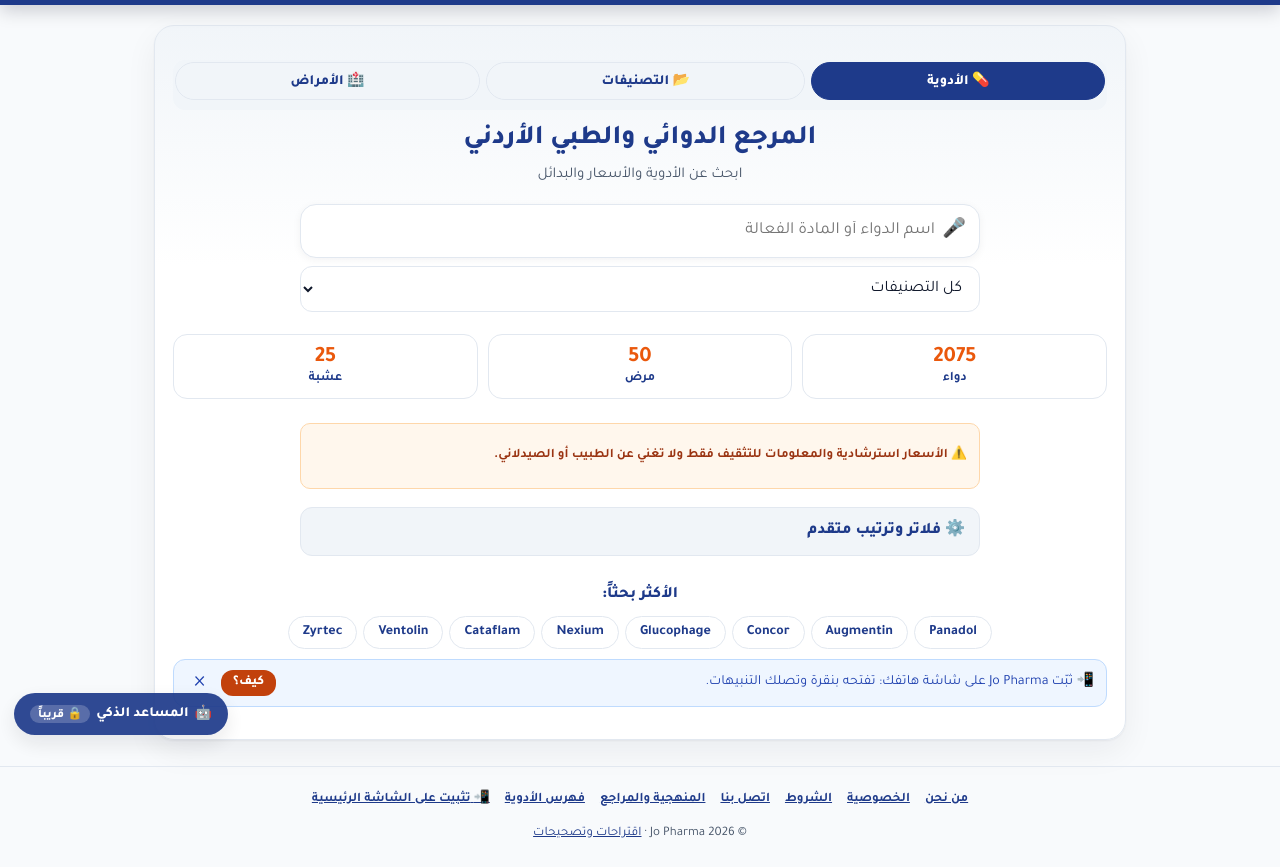
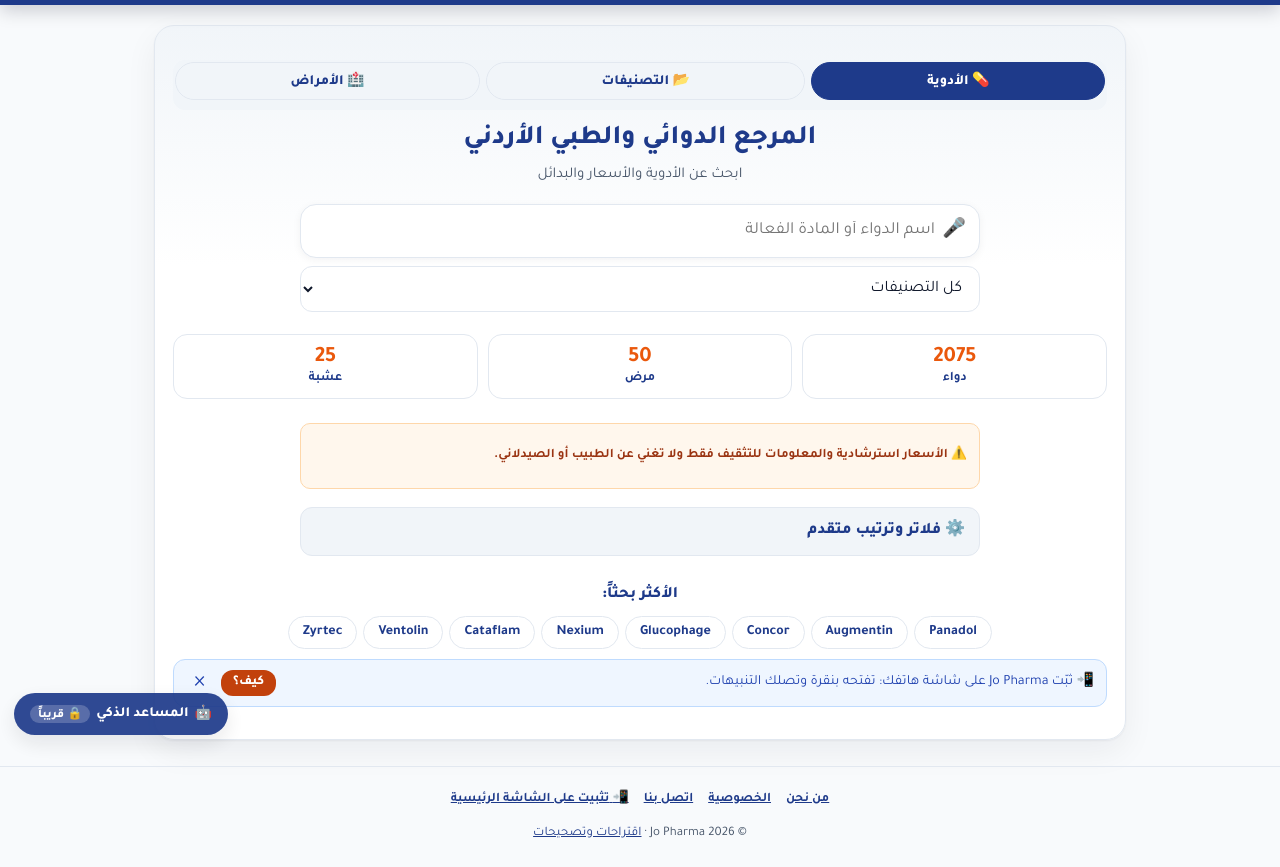
Before and after one commit to Jopharma/Jo-pharma, a plain HTML site: page index.html in a window 1280 px wide. Shown: the part 49-916 px from the top of the page. Drawn offline with Linux system fonts and the light colour scheme.

Commit message:
Add files via upload

```diff
--- a/index.html
+++ b/index.html
@@ -508,10 +508,7 @@ body{background:var(--bg);-webkit-font-smoothing:antialiased}
   <div style="margin-bottom: 12px; display: flex; justify-content: center; gap: 15px; flex-wrap: wrap;">
     <a href="about.html" style="font-weight: 700;" data-i="fAbout"></a>
     <a href="privacy.html" style="font-weight: 700;" data-i="fPriv"></a>
-    <a href="terms.html" style="font-weight: 700;" data-i="fTerms"></a>
     <a href="contact.html" style="font-weight: 700;" data-i="fCont"></a>
-    <a href="methodology.html" style="font-weight: 700;" data-i="fMeth"></a>
-    <a href="/drug/" style="font-weight: 700;" data-i="fIdx"></a>
     <a href="#" data-inst style="font-weight: 700;"><span aria-hidden="true">📲</span> <span data-i="insN"></span></a>
   </div>
   <span data-i="rights"></span> · <a href="https://wa.me/962781775710" target="_blank" rel="noopener" data-i="wa"></a>
@@ -529,7 +526,7 @@ body{background:var(--bg);-webkit-font-smoothing:antialiased}
 <div id="agP" class="mdl hidden" role="dialog" aria-modal="true" aria-labelledby="agH"><div class="mbox"><button class="mx" type="button" data-mclose="agP" aria-label="Close">×</button>
   <div class="ag-lock"><div class="ag-li" aria-hidden="true">🔒</div><h2 id="agH" data-i="agT"></h2><p class="sub" data-i="agMsg"></p><button class="btn" type="button" data-mclose="agP" data-i="agOk" style="margin-top:14px"></button></div>
 </div></div>
-<noscript><p style="text-align:center;padding:20px">يتطلب البحث التفاعلي تفعيل JavaScript. يمكنك تصفح <a href="/drug/">فهرس الأدوية</a> بدونه.</p></noscript>
+<noscript><p style="text-align:center;padding:20px">يتطلب البحث التفاعلي تفعيل JavaScript.</p></noscript>
 
 <script type="module">
 /* ===== 1) الترجمة [عربي, English] ===== */
@@ -575,7 +572,7 @@ brandL:['أدوية مذكورة:','Medicines mentioned:'],
 const t = k => (T[k] || [k, k])[lang === 'ar' ? 0 : 1];
 const LL = (a, e) => lang === 'ar' ? a : e;
 document.addEventListener('click',async e=>{if(!e.target.closest('[data-favcopy]'))return;const txt=meds.filter(m=>favs.includes(m.name)).map(m=>medText(m)).join('\n');if(navigator.share){try{await navigator.share({title:'Jo Pharma',text:txt});return}catch{}}try{await navigator.clipboard.writeText(txt);toast(t('copied'))}catch{}});
-Object.assign(T,{co:['الشركة / المستودع','Company / distributor'],np:['السعر غير مُدرج','Price not listed'],vq:['بحث صوتي','Voice search'],chp:['الأرخص بنفس المادة','Cheapest, same ingredient'],favCopy:['📋 نسخ / مشاركة قائمتي','📋 Copy / share my list'],fAbout:['من نحن','About us'],fPriv:['الخصوصية','Privacy'],fTerms:['الشروط','Terms'],fCont:['اتصل بنا','Contact us'],fMeth:['المنهجية والمراجع','Methodology & references'],fIdx:['فهرس الأدوية','Drug index']});
+Object.assign(T,{co:['الشركة / المستودع','Company / distributor'],np:['السعر غير مُدرج','Price not listed'],vq:['بحث صوتي','Voice search'],chp:['الأرخص بنفس المادة','Cheapest, same ingredient'],favCopy:['📋 نسخ / مشاركة قائمتي','📋 Copy / share my list'],fAbout:['من نحن','About us'],fPriv:['الخصوصية','Privacy'],fCont:['اتصل بنا','Contact us']});
 
 /* ===== 2) البيانات ===== */
 const diseasesList = [
@@ -1162,7 +1159,7 @@ function showMed(id){
   ${sibsHtml}
   <div class="note" style="margin-top:16px">${t('noDose')}</div>
   <div class="pm-actions"><button class="fav" data-fav="${esc(m.id)}" aria-pressed="${fv}" aria-label="${t('fav')}">${fv?'★':'☆'}</button><button class="btn sm sec" data-copy="${esc(m.id)}">${t('copy')}</button><button class="btn sm sec" data-share="${esc(m.id)}">${t('share')}</button><a class="btn sm" target="_blank" rel="noopener" href="https://wa.me/962781775710?text=${encodeURIComponent('Jo Pharma: '+m.name)}">${t('rep')}</a></div>
-  <p class="mut pm-src"><small><b>🔎 ${t('srcT')}:</b> ${LL(SRC_NOTE,'General references: MedlinePlus, FDA (DailyMed), BNF and the WHO Essential Medicines List.')} <a href="https://dailymed.nlm.nih.gov/dailymed/search.cfm?labeltype=all&query=${q}" target="_blank" rel="noopener">DailyMed</a> · <a href="https://vsearch.nlm.nih.gov/vivisimo/cgi-bin/query-meta?v%3Aproject=medlineplus&query=${q}" target="_blank" rel="noopener">MedlinePlus</a> · <a href="https://www.nhs.uk/search/results?q=${q}" target="_blank" rel="noopener">NHS</a>${m.src?` · <a href="${esc(m.src)}" target="_blank" rel="noopener">${LL('صفحة الشركة','Company page')}</a>`:''} · <a href="methodology.html">${LL('المنهجية والمراجع','Methodology')}</a><br>🗓️ <b>${LL('آخر مراجعة علمية للمحتوى','Last scientific review')}:</b> ${k?REVIEW_DATE:LL('لا توجد مراجعة علمية مفصلة لهذا الدواء بعد','No detailed scientific review for this medicine yet')}${m.brand?`<br>${LL('الاستعمال العام مأخوذ كتلخيص معلوماتي ويجب مطابقته مع نشرة الدواء.','General use is an informational summary; always check it against the leaflet.')}`:''}</small></p>`;
+  <p class="mut pm-src"><small><b>🔎 ${t('srcT')}:</b> ${LL(SRC_NOTE,'General references: MedlinePlus, FDA (DailyMed), BNF and the WHO Essential Medicines List.')} <a href="https://dailymed.nlm.nih.gov/dailymed/search.cfm?labeltype=all&query=${q}" target="_blank" rel="noopener">DailyMed</a> · <a href="https://vsearch.nlm.nih.gov/vivisimo/cgi-bin/query-meta?v%3Aproject=medlineplus&query=${q}" target="_blank" rel="noopener">MedlinePlus</a> · <a href="https://www.nhs.uk/search/results?q=${q}" target="_blank" rel="noopener">NHS</a>${m.src?` · <a href="${esc(m.src)}" target="_blank" rel="noopener">${LL('صفحة الشركة','Company page')}</a>`:''}<br>🗓️ <b>${LL('آخر مراجعة علمية للمحتوى','Last scientific review')}:</b> ${k?REVIEW_DATE:LL('لا توجد مراجعة علمية مفصلة لهذا الدواء بعد','No detailed scientific review for this medicine yet')}${m.brand?`<br>${LL('الاستعمال العام مأخوذ كتلخيص معلوماتي ويجب مطابقته مع نشرة الدواء.','General use is an informational summary; always check it against the leaflet.')}`:''}</small></p>`;
   setSchema(m,co);
   scrollTo({top:0});
 }
@@ -1282,7 +1279,7 @@ function showDis(n){
   ${x?'':`<div class="note i">${LL('هذه الصفحة تعرض إرشادات عامة للمجموعة؛ التفاصيل الخاصة بهذا المرض قيد الإعداد والمراجعة.','This page shows general guidance for the group; details specific to this condition are being prepared and reviewed.')}</div>`}${sec('🏠 '+LL('نصائح العناية الذاتية','Self-care tips'),`<p>${esc(g[1])}</p>`)}
   ${sec('💊 '+LL('الخيارات العلاجية العامة','General treatment options'),`<p>${esc(pick(d,4))}</p>${brands(pick(d,4))}<p class="mut"><small>${LL('أدوية مقترحة للتعريف فقط وليست وصفة علاجية. يحدد الطبيب أو الصيدلاني الدواء والجرعة المناسبين، وكثير منها يُصرف بوصفة طبية.','Medicines listed for reference only, not a prescription. A doctor or pharmacist decides the right medicine and dose; many require a prescription.')}</small></p>`)}
   ${x?sec('🛡️ '+LL('الوقاية','Prevention'),`<p>${esc(x[2])}</p>`):''}${sec('🚨 '+LL('متى تراجع الطبيب فوراً؟','When to see a doctor right away'),`<p>${esc(g[2])}</p><p><b>${LL('اتصل بالإسعاف أو اذهب للطوارئ فوراً','Call emergency services or go to A&E immediately')}</b> ${LL('عند: ضيق نفس شديد، ألم صدر، فقدان وعي، نزيف لا يتوقف، أو ضعف مفاجئ في الوجه أو الأطراف.','for: severe shortness of breath, chest pain, loss of consciousness, bleeding that will not stop, or sudden weakness in the face or limbs.')}</p>`,'dx')}
-  <p class="mut"><small>${t('srcT')}: MedlinePlus · NHS · BNF · <a href="methodology.html">${lang==='ar'?'المنهجية والمراجع':'Methodology'}</a> · ${LL('آخر مراجعة','Last review')}: ${REVIEW_DATE}</small></p>`;
+  <p class="mut"><small>${t('srcT')}: MedlinePlus · NHS · BNF · ${LL('آخر مراجعة','Last review')}: ${REVIEW_DATE}</small></p>`;
   scrollTo({top:0});
 }
 const baseTitle=()=>lang==='ar'?'Jo Pharma | المرجع الدوائي الأردني':'Jo Pharma | Jordanian Drug Reference';
```
